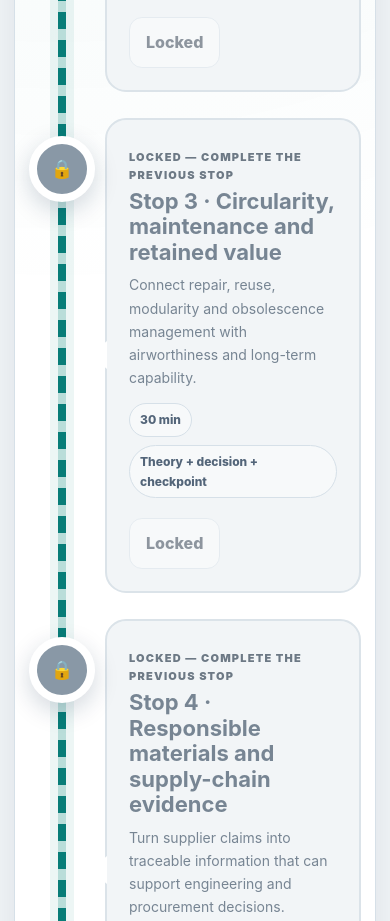
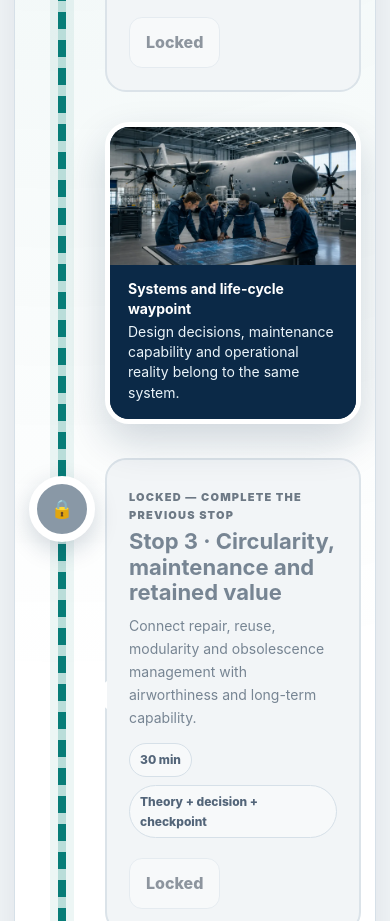
Before and after one commit to AUG79-droid/Introduction-to-Nature-for-Development_en, a plain HTML site: page index.html in a window 390 px wide. Shown: the part 4408-5329 px from the top of the page. Drawn offline with Linux system fonts and the light colour scheme.

Commit message:
Add original visual waypoints to the learning route

```diff
--- a/index.html
+++ b/index.html
@@ -130,10 +130,10 @@
       box-shadow: 0 0 0 8px rgba(8,125,120,.07);
     }
     .route-stage { position: relative; min-height: 190px; display: grid; grid-template-columns: 1fr 96px 1fr; align-items: center; }
-    .route-stage:nth-child(odd) .route-card { grid-column: 1; }
-    .route-stage:nth-child(even) .route-card { grid-column: 3; }
-    .route-stage:nth-child(odd) .route-card::after { right: -17px; border-left: 17px solid var(--paper); }
-    .route-stage:nth-child(even) .route-card::after { left: -17px; border-right: 17px solid var(--paper); }
+    .route-stage.side-left .route-card { grid-column: 1; }
+    .route-stage.side-right .route-card { grid-column: 3; }
+    .route-stage.side-left .route-card::after { right: -17px; border-left: 17px solid var(--paper); }
+    .route-stage.side-right .route-card::after { left: -17px; border-right: 17px solid var(--paper); }
     .route-card {
       position: relative; padding: 22px; background: var(--paper); border: 2px solid var(--line); border-radius: 21px;
       box-shadow: 0 12px 28px rgba(11,41,71,.08); transition: transform .18s ease,box-shadow .18s ease;
@@ -157,6 +157,13 @@
     .route-marker.final.complete { background: var(--success); }
     .route-card .btn { margin-top: 3px; }
     .route-destination { margin-top: 12px; }
+    .route-visual {
+      position: relative; z-index: 4; width: min(760px,88%); margin: 4px auto 34px; overflow: hidden;
+      border: 8px solid #fff; border-radius: 24px; background: var(--navy); box-shadow: 0 18px 40px rgba(11,41,71,.18);
+    }
+    .route-visual img { display: block; width: 100%; aspect-ratio: 16/9; object-fit: cover; }
+    .route-visual figcaption { padding: 14px 18px 16px; color: #eaf4fa; background: var(--navy); font-size: 14px; line-height: 1.45; }
+    .route-visual figcaption strong { display: block; color: #fff; margin-bottom: 2px; }
     @keyframes routePulse { 0%,100%{box-shadow:0 0 0 0 rgba(217,120,30,.25),0 8px 24px rgba(11,41,71,.18)} 50%{box-shadow:0 0 0 13px rgba(217,120,30,0),0 8px 24px rgba(11,41,71,.18)} }
     .module-meta { display: flex; flex-wrap: wrap; gap: 8px; margin-bottom: 17px; }
     .pill { display: inline-flex; padding: 6px 10px; border: 1px solid var(--line); background: #f7f9fa; color: var(--muted); border-radius: 999px; font-size: 12px; font-weight: 800; }
@@ -252,7 +259,8 @@
       .route-stage { min-height: 0; display: block; padding: 0 0 26px 76px; }
       .route-marker { position: absolute; left: 0; top: 18px; width: 66px; height: 66px; }
       .route-stage .route-card { min-height: 150px; }
-      .route-stage:nth-child(odd) .route-card::after,.route-stage:nth-child(even) .route-card::after { left: -17px; right: auto; border-left: 0; border-right: 17px solid var(--paper); }
+      .route-stage.side-left .route-card::after,.route-stage.side-right .route-card::after { left: -17px; right: auto; border-left: 0; border-right: 17px solid var(--paper); }
+      .route-visual { width: calc(100% - 76px); margin-left: 76px; border-width: 5px; }
     }
     @media (prefers-reduced-motion: reduce) { html{scroll-behavior:auto}.route-marker.current{animation:none}.btn{transition:none} }
     @media print {
@@ -756,6 +764,33 @@
       }
     ];
 
+    const ROUTE_VISUALS = {
+      2: {
+        src: "assets/route-systems.webp",
+        alt: "A400M in a maintenance hangar while an engineering team reviews a life-cycle planning table",
+        title: "Systems and life-cycle waypoint",
+        caption: "Design decisions, maintenance capability and operational reality belong to the same system."
+      },
+      4: {
+        src: "assets/route-circularity.webp",
+        alt: "Aerospace avionics, repairable mechanical part and modular composite panel on an inspection workbench with a Eurofighter in the background",
+        title: "Circular value waypoint",
+        caption: "Inspect, maintain, repair and retain value before moving to lower-value recovery routes."
+      },
+      6: {
+        src: "assets/route-operations.webp",
+        alt: "A400M on an operational apron beside a runway, managed grassland, drainage and a separate natural habitat area",
+        title: "Operations and territory waypoint",
+        caption: "Readiness, flight safety, land management and ecological context must be managed together."
+      },
+      8: {
+        src: "assets/route-evidence.webp",
+        alt: "Aerospace team examining a component and life-cycle evidence with a Eurofighter and A400M visible outside",
+        title: "Evidence and decision waypoint",
+        caption: "A credible recommendation connects technical constraints, life-cycle evidence, controls and review triggers."
+      }
+    };
+
     const FINAL_QUESTIONS = [
       {q:"What should be defined before comparing the sustainability of alternatives?",options:["A common functional requirement and assessment boundary.","The preferred communications headline.","A single universal indicator."],correct:0},
       {q:"What does burden shifting mean?",options:["Moving an apparent improvement into another life-cycle stage or impact category.","Changing the project manager.","Using more than one supplier."],correct:0},
@@ -844,7 +879,8 @@
                 const current = unlocked && !complete;
                 const status = complete ? "Completed" : current ? "Current stop" : "Locked — complete the previous stop";
                 const cls = complete ? "complete" : current ? "current" : "locked";
-                return `<div class="route-stage">
+                const visual = ROUTE_VISUALS[m.id];
+                return `<div class="route-stage ${m.id%2?"side-left":"side-right"}">
                   <article class="route-card ${cls}">
                     <span class="route-status ${cls}">${status}</span>
                     <h3>Stop ${m.id} · ${escapeHtml(m.title)}</h3>
@@ -853,9 +889,9 @@
                     <button class="btn ${current?"btn-primary":""}" type="button" ${unlocked?`data-go="module-${m.id}"`:"disabled"}>${complete?"Review stop":current?"Enter current stop":"Locked"}</button>
                   </article>
                   <div class="route-marker ${cls}" aria-hidden="true">${complete?"✓":current?String(m.id).padStart(2,"0"):"🔒"}</div>
-                </div>`;
+                </div>${visual?`<figure class="route-visual"><img src="${visual.src}" alt="${escapeHtml(visual.alt)}" loading="lazy" decoding="async"><figcaption><strong>${escapeHtml(visual.title)}</strong>${escapeHtml(visual.caption)}</figcaption></figure>`:""}`;
               }).join("")}
-              <div class="route-stage route-destination">
+              <div class="route-stage route-destination side-left">
                 <article class="route-card ${state.completed.length===MODULES.length?(state.passed?"complete":"current"):"locked"}">
                   <span class="route-status ${state.passed?"complete":state.completed.length===MODULES.length?"current":"locked"}">${state.passed?"Journey completed":state.completed.length===MODULES.length?"Final destination unlocked":"Locked — complete all stops"}</span>
                   <h3>Final destination · Integrated assessment</h3>
```
Also changed, not shown: assets/route-circularity.webp (added), assets/route-evidence.webp (added), assets/route-operations.webp (added), assets/route-systems.webp (added).
